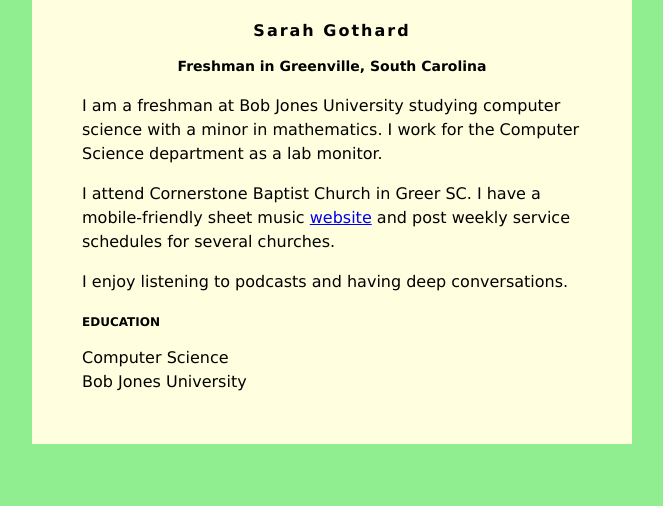
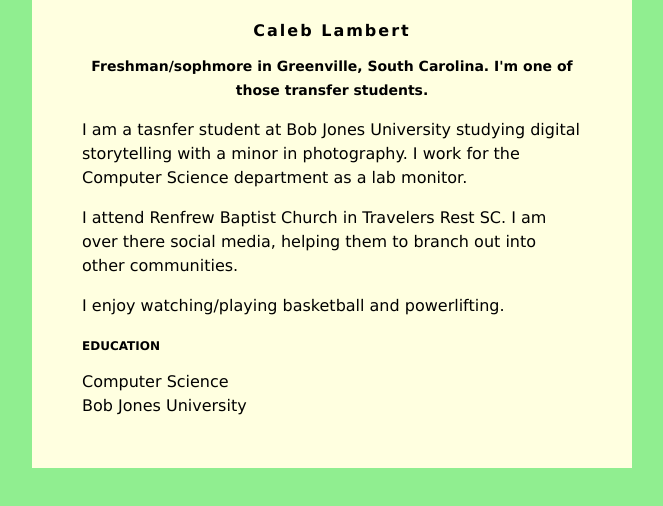
Before and after one commit to clamb4373/clamb4373.github.io, a plain HTML site: page index.html in a window 1280 px wide. Shown: the whole page, without its empty margins (308-971 px from the left). Drawn offline with Linux system fonts and the light colour scheme.

Commit message:
Update index.html

```diff
--- a/index.html
+++ b/index.html
@@ -30,18 +30,16 @@ h3 {
 </head>
 <body>
     <div id="content">
-        <h1>Sarah Gothard</h1>
-        <h2>Freshman in Greenville, South Carolina</h2>
+        <h1>Caleb Lambert</h1>
+        <h2>Freshman/sophmore in Greenville, South Carolina. I'm one of those transfer students.</h2>
 
-         <p>I am a freshman at Bob Jones University studying computer science with a minor in
-            mathematics. I work for the Computer Science department as a lab monitor.</p>
+         <p>I am a tasnfer student at Bob Jones University studying digital storytelling with a minor in
+            photography. I work for the Computer Science department as a lab monitor.</p>
          <p>
-            I attend Cornerstone Baptist Church in Greer SC. I have a mobile-friendly
-            sheet music <a href="https://mobilehymns.org/">website</a> and post weekly service
-            schedules for several churches.
+            I attend Renfrew Baptist Church in Travelers Rest SC. I am over there social media, helping them to branch out into other communities.
          </p>
          <p>
-            I enjoy listening to podcasts and having deep conversations.
+            I enjoy watching/playing basketball and powerlifting.
          </p>
         <h3>EDUCATION</h3>
         Computer Science<br />
```
